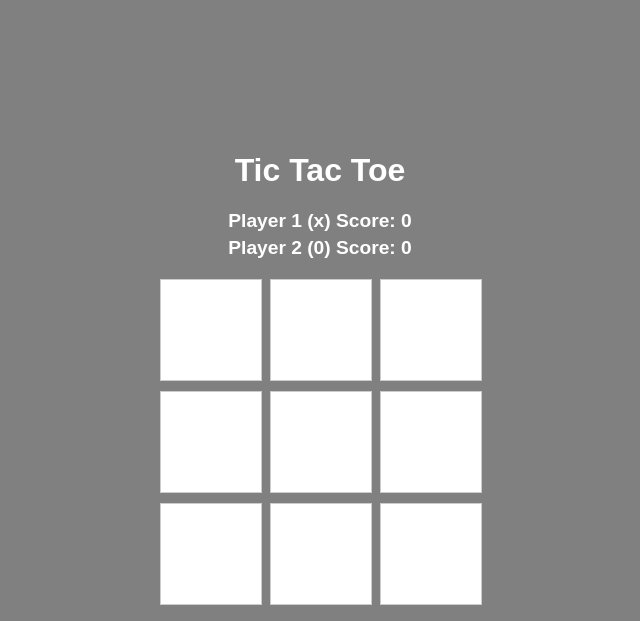
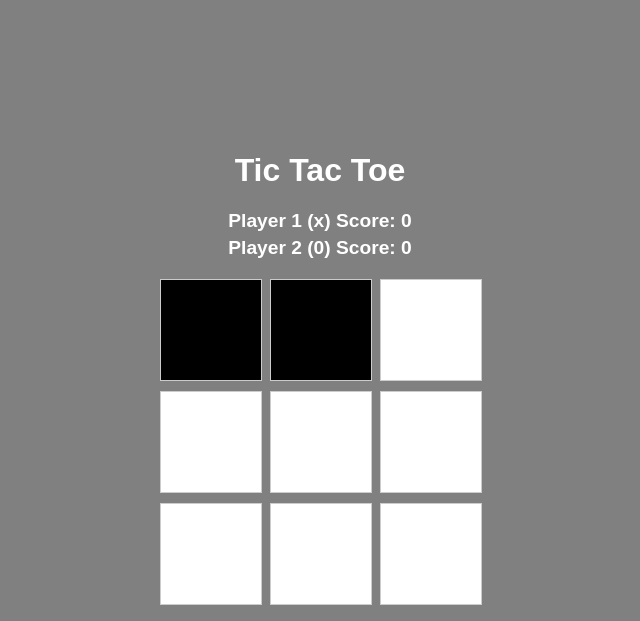
Before and after one commit to kangaroo-eating-carrots/tic-tac-toe-html-branches, a Flask app: page / in a window 1280 px wide. Shown: the top 621 px of the page, without its empty margins (320-960 px from the left). Run offline with Flask 3, Linux system fonts and the light colour scheme.

Commit message:
feat: make selected cell black

```diff
--- a/static/style.css
+++ b/static/style.css
@@ -26,6 +26,20 @@ body {
   width: 100px;
   height: 100px;
   background-color: #fff;
+  border: 1px solid #ccc;
+  font-size: 2em;
+  font-weight: bold;
+  text-decoration: none;
+  color: #333;
+}
+
+.selected-cell {
+  display: flex;
+  justify-content: center;
+  align-items: center;
+  width: 100px;
+  height: 100px;
+  background-color: #000;
   border: 1px solid #ccc;
   font-size: 2em;
   font-weight: bold;
--- a/templates/index.html
+++ b/templates/index.html
@@ -28,13 +28,13 @@
             {%  endif %}
             {% if board[index] == 'X' %}
                 {%  if winner or draw %}
-                    <a href="{{ url_for('play', cell=index) }}" class="cell">
+                    <a href="{{ url_for('play', cell=index) }}" class="selected-cell">
                     <p class="mark_X">
                     {{ board[index] }}
                     </p>
                     </a>
                 {% else %}
-                    <a href="{{ url_for('play', cell=index) }}" class="cell">
+                    <a href="{{ url_for('play', cell=index) }}" class="selected-cell">
                     <p>
                     {{ ' ' }}
                     </p>
@@ -43,13 +43,13 @@
             {%  endif %}
             {% if board[index] == 'O' %}
                 {%  if winner or draw %}
-                    <a href="{{ url_for('play', cell=index) }}" class="cell">
+                    <a href="{{ url_for('play', cell=index) }}" class="selected-cell">
                     <p class="mark_O">
                     {{ board[index] }}
                     </p>
                     </a>
                 {% else %}
-                    <a href="{{ url_for('play', cell=index) }}" class="cell">
+                    <a href="{{ url_for('play', cell=index) }}" class="selected-cell">
                     <p>
                     {{ ' ' }}
                     </p>
```
